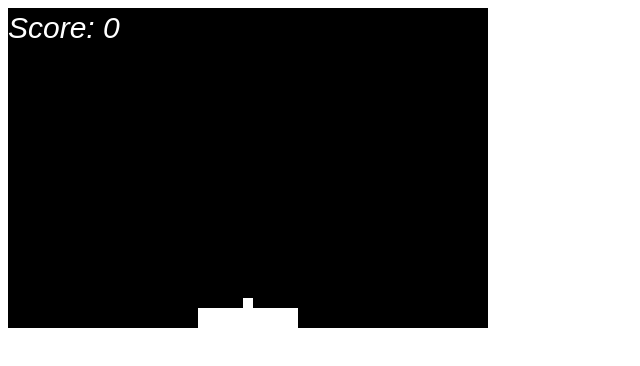
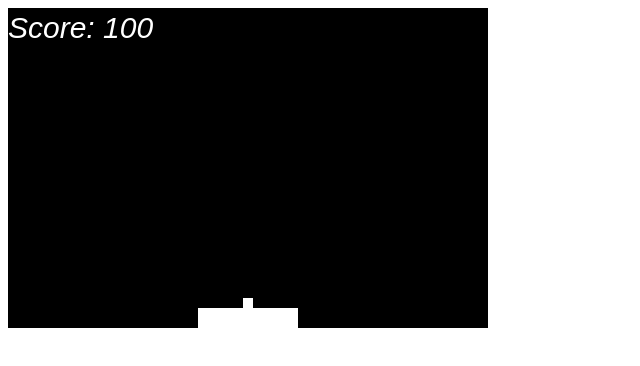
Before and after one commit to tournesolsu/brickbreaker, a plain HTML site: page index.html in a window 1280 px wide. Shown: the full height of the page, 0-640 px from the left. Drawn offline with Linux system fonts and the light colour scheme.

Commit message:
change score

```diff
--- a/index.html
+++ b/index.html
@@ -13,7 +13,8 @@
 			var ball = new Image();
 			ball.src = "ball.png";
 			//?
-			var score = 0;
+			var score = 100;
+			var scorePerHit = 10;
 			var paddleX = 190;
 			var paddleY = 300;
 			var ballX = paddleX + 45;
@@ -67,7 +68,7 @@
 						if(ballX >= paddleX && ballX + ball.width <= paddleX + paddle.width) {
 							if(ballSpeedY < 0) {
 								ballSpeedY = -ballSpeedY;
-								score = score + 1;
+								score = score + scorePerHit;
 								console.log(score);
 							}
 						}
```
